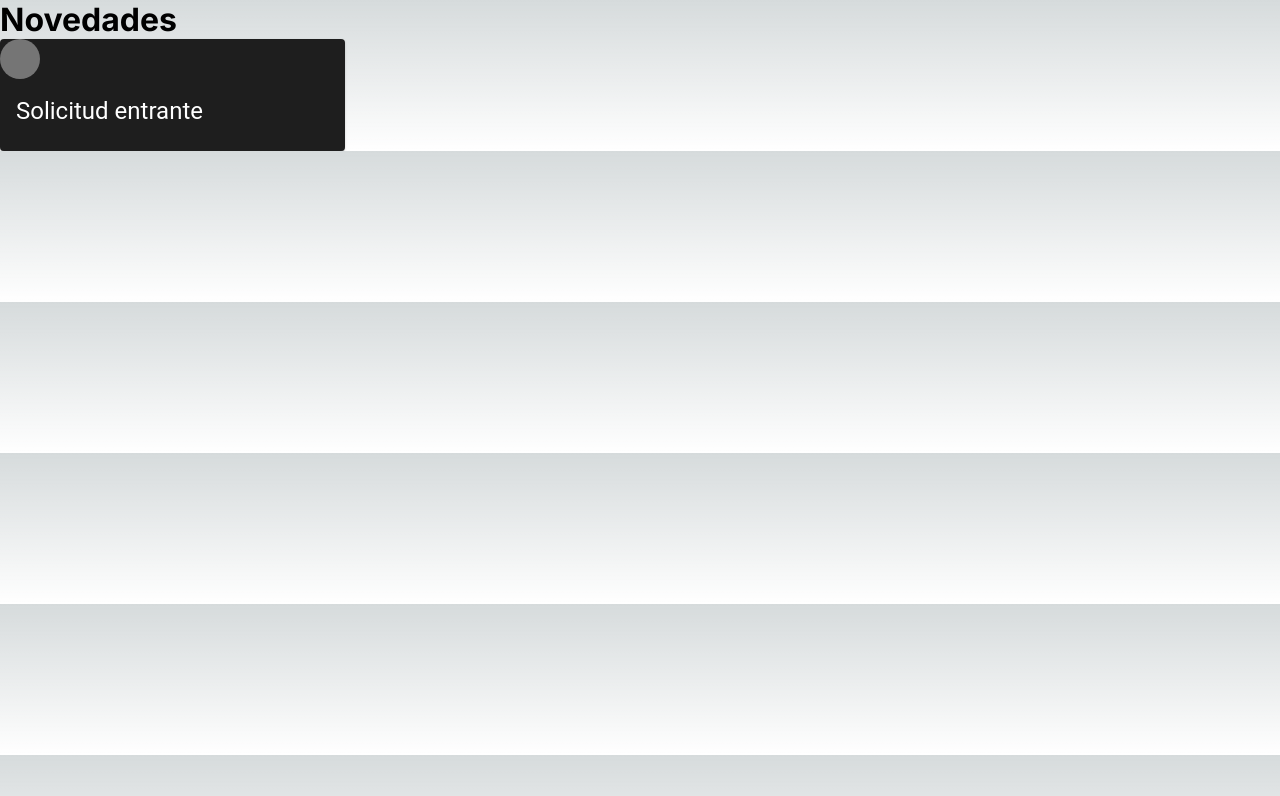
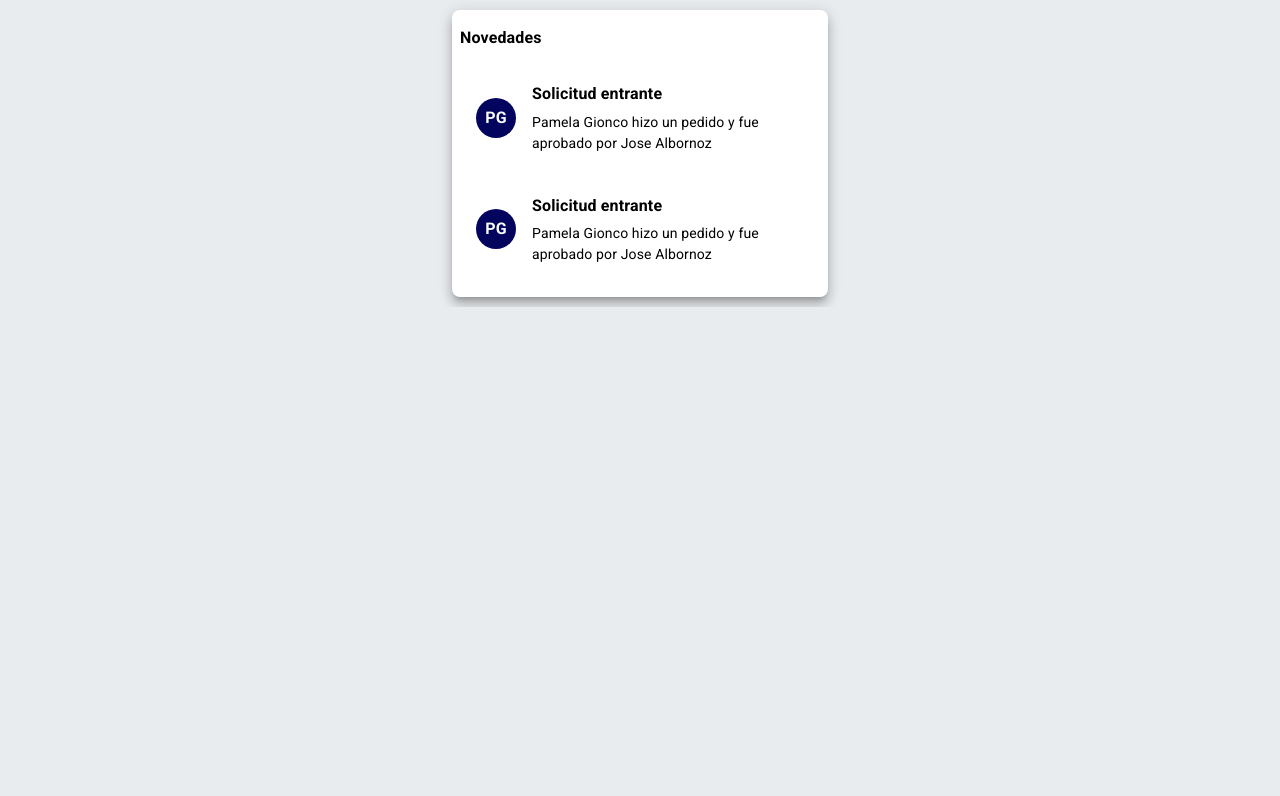
Before and after one commit to joackob/etec-inventarios, a Next.js app: page /ot/notis in a window 1280 px wide. Shown: the top 796 px of the page. Built offline with nearby package versions, Linux system fonts and the light colour scheme.

Commit message:
nueva caracteristica: cree la carta de notificaciones

```diff
--- a/app/globals.css
+++ b/app/globals.css
@@ -1,77 +1,10 @@
 :root {
-  --max-width: 1100px;
-  --border-radius: 12px;
-  --font-mono: ui-monospace, Menlo, Monaco, "Cascadia Mono", "Segoe UI Mono",
-    "Roboto Mono", "Oxygen Mono", "Ubuntu Monospace", "Source Code Pro",
-    "Fira Mono", "Droid Sans Mono", "Courier New", monospace;
+  --gris-300: #E9ECEF;
 
-  --foreground-rgb: 0, 0, 0;
-  --background-start-rgb: 214, 219, 220;
-  --background-end-rgb: 255, 255, 255;
 
-  --primary-glow: conic-gradient(
-    from 180deg at 50% 50%,
-    #16abff33 0deg,
-    #0885ff33 55deg,
-    #54d6ff33 120deg,
-    #0071ff33 160deg,
-    transparent 360deg
-  );
-  --secondary-glow: radial-gradient(
-    rgba(255, 255, 255, 1),
-    rgba(255, 255, 255, 0)
-  );
-
-  --tile-start-rgb: 239, 245, 249;
-  --tile-end-rgb: 228, 232, 233;
-  --tile-border: conic-gradient(
-    #00000080,
-    #00000040,
-    #00000030,
-    #00000020,
-    #00000010,
-    #00000010,
-    #00000080
-  );
-
-  --callout-rgb: 238, 240, 241;
-  --callout-border-rgb: 172, 175, 176;
-  --card-rgb: 180, 185, 188;
-  --card-border-rgb: 131, 134, 135;
 }
 
-@media (prefers-color-scheme: dark) {
-  :root {
-    --foreground-rgb: 255, 255, 255;
-    --background-start-rgb: 0, 0, 0;
-    --background-end-rgb: 0, 0, 0;
 
-    --primary-glow: radial-gradient(rgba(1, 65, 255, 0.4), rgba(1, 65, 255, 0));
-    --secondary-glow: linear-gradient(
-      to bottom right,
-      rgba(1, 65, 255, 0),
-      rgba(1, 65, 255, 0),
-      rgba(1, 65, 255, 0.3)
-    );
-
-    --tile-start-rgb: 2, 13, 46;
-    --tile-end-rgb: 2, 5, 19;
-    --tile-border: conic-gradient(
-      #ffffff80,
-      #ffffff40,
-      #ffffff30,
-      #ffffff20,
-      #ffffff10,
-      #ffffff10,
-      #ffffff80
-    );
-
-    --callout-rgb: 20, 20, 20;
-    --callout-border-rgb: 108, 108, 108;
-    --card-rgb: 100, 100, 100;
-    --card-border-rgb: 200, 200, 200;
-  }
-}
 
 * {
   box-sizing: border-box;
@@ -86,22 +19,11 @@ body {
 }
 
 body {
-  color: rgb(var(--foreground-rgb));
-  background: linear-gradient(
-      to bottom,
-      transparent,
-      rgb(var(--background-end-rgb))
-    )
-    rgb(var(--background-start-rgb));
+  background-color: var(--gris-300);
+
 }
 
 a {
   color: inherit;
   text-decoration: none;
 }
-
-@media (prefers-color-scheme: dark) {
-  html {
-    color-scheme: dark;
-  }
-}
--- a/app/layout.tsx
+++ b/app/layout.tsx
@@ -2,8 +2,14 @@ import type { Metadata } from "next";
 import { Inter } from "next/font/google";
 import "./globals.css";
 import Theme from "@/app/theme";
+import { Container } from "@mui/material";
+import '@fontsource/roboto/300.css'
+import '@fontsource/roboto/400.css'
+import '@fontsource/roboto/500.css'
+import '@fontsource/roboto/700.css'
 
 const inter = Inter({ subsets: ["latin"] });
+
 
 export const metadata: Metadata = {
   title: "Create Next App",
@@ -18,7 +24,11 @@ export default function RootLayout({
   return (
     <Theme>
       <html lang="en">
-        <body className={inter.className}>{children}</body>
+        <body className={inter.className}>
+          <Container maxWidth={"xs"}>
+            {children}
+          </Container>
+        </body>
       </html>
     </Theme>
   );
--- a/app/ot/notis/componentes/card.tsx
+++ b/app/ot/notis/componentes/card.tsx
@@ -6,31 +6,25 @@ import Box from "@mui/material/Box";
 import Avatar from "@mui/material/Avatar";
 import Typography from "@mui/material/Typography";
 import CardActionArea from "@mui/material/CardActionArea";
+import { Stack } from "@mui/material";
 
-export default function ActionAreaCard() {
+export default function TarjetaParaSolicitudEntrante() {
   return (
-    <Card sx={{ maxWidth: 345 }}>
-      <CardActionArea>
-        {
-          // fijarse como funciona exactamente este componente
-        }
-        <Avatar>
-          {" "}
-          {
-            //aca tiene que ir la imagen del mail
-          }{" "}
-        </Avatar>
-        <CardContent>
-          <Typography gutterBottom variant="h5" component="div">
-            Solicitud entrante
-          </Typography>
-          <Typography variant="body2" sx={{ color: "text.secondary" }}>
-            {
-              //aca va texto
-            }
-          </Typography>
-        </CardContent>
-      </CardActionArea>
-    </Card>
+    <Stack direction={"row"} spacing={"16px"} padding={"16px"} alignItems={"center"}>
+      <Avatar style={{ backgroundColor: "#03045E", color: "#FAFDFD" }}>
+        <Typography style={{ fontFamily: "Roboto", fontSize: "16px", fontWeight: 600 }}>
+          PG
+        </Typography>
+      </Avatar>
+      <Box>
+        <Typography gutterBottom component="h5" style={{ color: "#000000", fontFamily: "Roboto", fontSize: "16px", fontWeight: 600 }} >
+          Solicitud entrante
+        </Typography>
+        <Typography component="p" style={{ color: "#000000", fontFamily: "Roboto", fontSize: "14px", fontWeight: 400 }} >
+          Pamela Gionco hizo un pedido y fue aprobado por Jose Albornoz
+        </Typography>
+      </Box>
+    </Stack>
+
   );
 }
--- a/app/ot/notis/page.tsx
+++ b/app/ot/notis/page.tsx
@@ -1,14 +1,21 @@
 "use client";
 
 import React from "react";
-import ActionAreaCard from "./componentes/card";
+import TarjetaParaSolicitudEntrante from "./componentes/card";
+import { Paper, Stack, Typography } from "@mui/material";
 
 const Page = () => {
   return (
-    <div>
-      <h1>Novedades</h1>
-      <ActionAreaCard />
-    </div>
+    <Paper elevation={8} style={{ backgroundColor: "#FFFFFF", padding: "16px 8px", margin: "10px", borderRadius: "8px" }}>
+      <Stack spacing={"16px"} sx={{ boxShadow: "0px 0px 0px 0px " }}>
+
+        <Typography style={{ color: "#000000", fontFamily: "Roboto", fontSize: "16px", fontWeight: 600 }}>Novedades</Typography>
+        <Stack spacing={"8px"}>
+          <TarjetaParaSolicitudEntrante />
+          <TarjetaParaSolicitudEntrante />
+        </Stack>
+      </Stack>
+    </Paper>
   );
 };
 
--- a/package.json
+++ b/package.json
@@ -14,6 +14,7 @@
   "dependencies": {
     "@emotion/react": "^11.13.3",
     "@emotion/styled": "^11.13.0",
+    "@fontsource/roboto": "^5.0.14",
     "@mui/icons-material": "^5.16.0",
     "@mui/material": "^5.16.7",
     "@prisma/client": "5.16.2",
```
Also changed, not shown: 1 other file (tests, documents, lock files or other folders).
